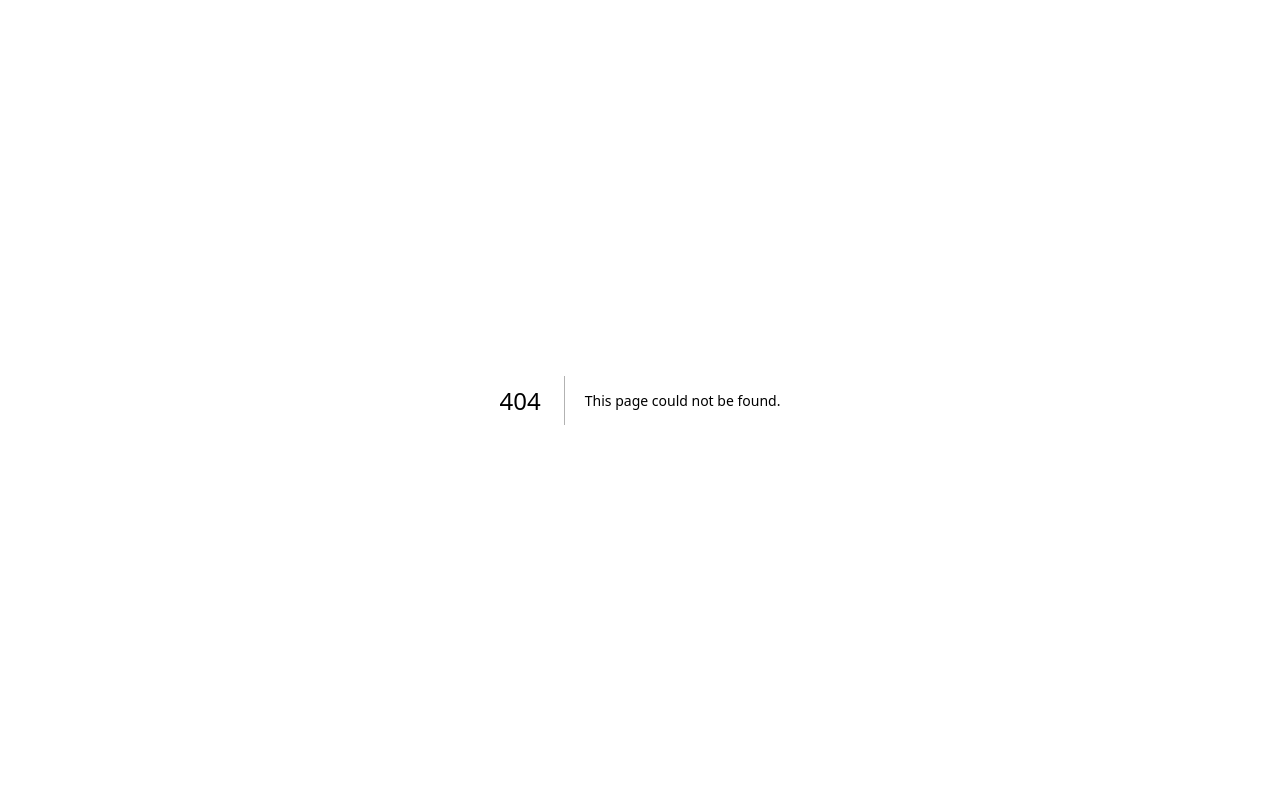
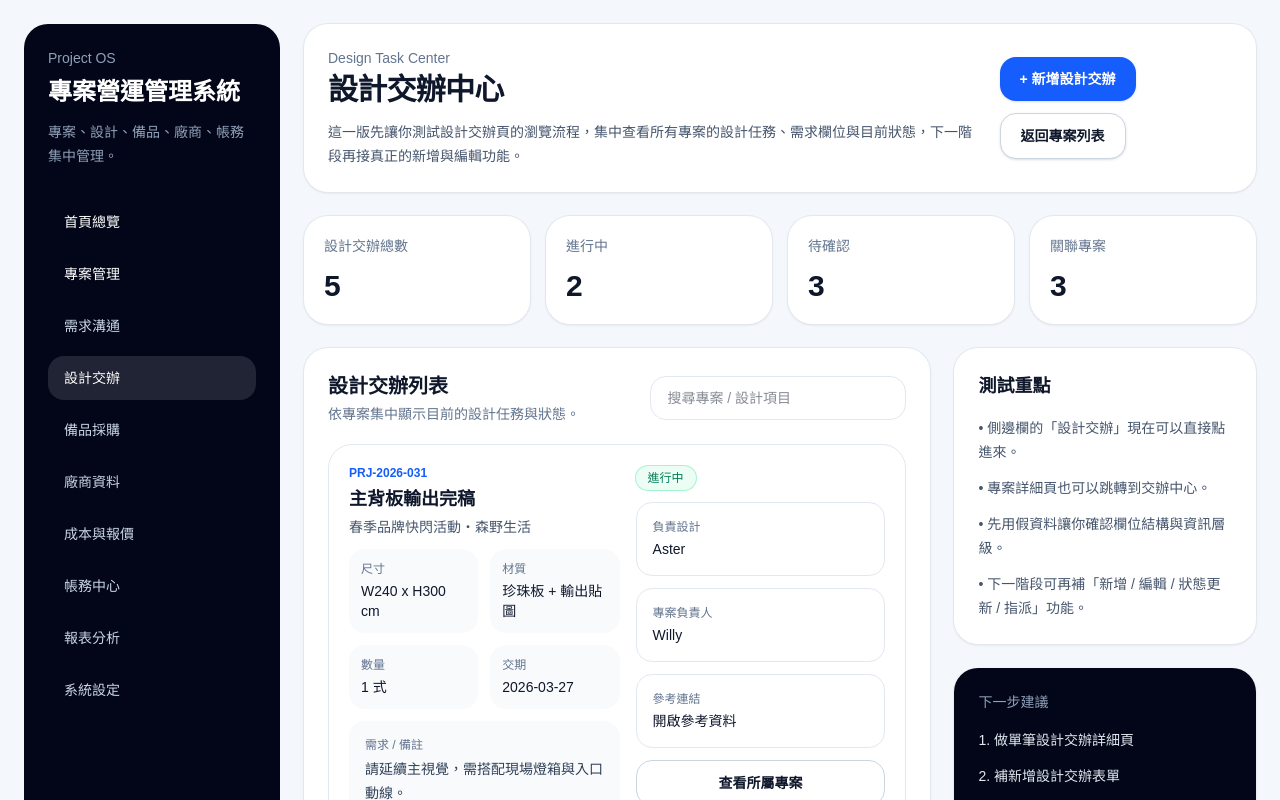
Before and after one commit to willy841/projectflow, a Next.js app: page /design-tasks in a window 1280 px wide. Before the commit this address had no page. Shown: the top 800 px of the page. Built offline with nearby package versions, Linux system fonts and the light colour scheme.

Commit message:
feat: add design task center page

```diff
--- /dev/null
+++ b/src/app/design-tasks/page.tsx
@@ -0,0 +1,185 @@
+import Link from "next/link";
+import { AppShell } from "@/components/app-shell";
+import { getStatusClass, projects } from "@/components/project-data";
+
+const designTaskGroups = projects.flatMap((project) =>
+  project.designTasks.map((task, index) => ({
+    id: `${project.id}-${index}`,
+    projectId: project.id,
+    projectName: project.name,
+    projectCode: project.code,
+    client: project.client,
+    owner: project.owner,
+    title: task.title,
+    assignee: task.assignee,
+    due: task.due,
+    status: task.status,
+    size: index === 0 ? "W240 x H300 cm" : "A1 / 594 x 841 mm",
+    material: index === 0 ? "珍珠板 + 輸出貼圖" : "海報紙 + 霧膜",
+    quantity: index === 0 ? "1 式" : "2 張",
+    referenceUrl: "https://example.com/reference",
+    note: index === 0 ? "請延續主視覺，需搭配現場燈箱與入口動線。" : "需保留二次修改空間，週五前送審。",
+  }))
+);
+
+export default function DesignTasksPage() {
+  return (
+    <AppShell activePath="/design-tasks">
+      <header className="rounded-3xl bg-white p-6 shadow-sm ring-1 ring-slate-200">
+        <div className="flex flex-col gap-5 xl:flex-row xl:items-center xl:justify-between">
+          <div>
+            <p className="text-sm text-slate-500">Design Task Center</p>
+            <h2 className="mt-1 text-3xl font-semibold tracking-tight text-slate-900">設計交辦中心</h2>
+            <p className="mt-3 max-w-3xl text-sm leading-6 text-slate-600">
+              這一版先讓你測試設計交辦頁的瀏覽流程，集中查看所有專案的設計任務、需求欄位與目前狀態，下一階段再接真正的新增與編輯功能。
+            </p>
+          </div>
+
+          <div className="flex flex-wrap gap-3">
+            <button className="rounded-2xl bg-blue-600 px-5 py-3 text-sm font-semibold text-white shadow-sm transition hover:bg-blue-700">
+              + 新增設計交辦
+            </button>
+            <Link
+              href="/projects"
+              className="rounded-2xl border border-slate-300 bg-white px-5 py-3 text-sm font-semibold text-slate-800 shadow-sm transition hover:bg-slate-50"
+            >
+              返回專案列表
+            </Link>
+          </div>
+        </div>
+      </header>
+
+      <section className="grid gap-4 md:grid-cols-2 xl:grid-cols-4">
+        <article className="rounded-3xl bg-white p-5 shadow-sm ring-1 ring-slate-200">
+          <p className="text-sm text-slate-500">設計交辦總數</p>
+          <p className="mt-3 text-3xl font-semibold tracking-tight text-slate-900">{designTaskGroups.length}</p>
+        </article>
+        <article className="rounded-3xl bg-white p-5 shadow-sm ring-1 ring-slate-200">
+          <p className="text-sm text-slate-500">進行中</p>
+          <p className="mt-3 text-3xl font-semibold tracking-tight text-slate-900">
+            {designTaskGroups.filter((task) => task.status === "進行中").length}
+          </p>
+        </article>
+        <article className="rounded-3xl bg-white p-5 shadow-sm ring-1 ring-slate-200">
+          <p className="text-sm text-slate-500">待確認</p>
+          <p className="mt-3 text-3xl font-semibold tracking-tight text-slate-900">
+            {designTaskGroups.filter((task) => task.status === "待確認").length}
+          </p>
+        </article>
+        <article className="rounded-3xl bg-white p-5 shadow-sm ring-1 ring-slate-200">
+          <p className="text-sm text-slate-500">關聯專案</p>
+          <p className="mt-3 text-3xl font-semibold tracking-tight text-slate-900">{projects.length}</p>
+        </article>
+      </section>
+
+      <section className="grid gap-6 xl:grid-cols-[1.35fr_0.65fr]">
+        <article className="rounded-3xl bg-white p-6 shadow-sm ring-1 ring-slate-200">
+          <div className="mb-5 flex items-center justify-between">
+            <div>
+              <h3 className="text-xl font-semibold text-slate-900">設計交辦列表</h3>
+              <p className="mt-1 text-sm text-slate-500">依專案集中顯示目前的設計任務與狀態。</p>
+            </div>
+            <div className="flex gap-3">
+              <input
+                placeholder="搜尋專案 / 設計項目"
+                className="h-11 w-64 rounded-2xl border border-slate-200 px-4 text-sm outline-none focus:border-slate-400"
+              />
+            </div>
+          </div>
+
+          <div className="space-y-4">
+            {designTaskGroups.map((task) => (
+              <div key={task.id} className="rounded-3xl border border-slate-200 p-5 transition hover:border-slate-300 hover:bg-slate-50/70">
+                <div className="flex flex-col gap-4 lg:flex-row lg:items-start lg:justify-between">
+                  <div className="space-y-3">
+                    <div>
+                      <p className="text-xs font-semibold text-blue-600">{task.projectCode}</p>
+                      <h4 className="mt-1 text-lg font-semibold text-slate-900">{task.title}</h4>
+                      <p className="mt-1 text-sm text-slate-600">{task.projectName}・{task.client}</p>
+                    </div>
+
+                    <div className="grid gap-3 md:grid-cols-2">
+                      <div className="rounded-2xl bg-slate-50 p-3">
+                        <p className="text-xs text-slate-500">尺寸</p>
+                        <p className="mt-1 text-sm font-medium text-slate-900">{task.size}</p>
+                      </div>
+                      <div className="rounded-2xl bg-slate-50 p-3">
+                        <p className="text-xs text-slate-500">材質</p>
+                        <p className="mt-1 text-sm font-medium text-slate-900">{task.material}</p>
+                      </div>
+                      <div className="rounded-2xl bg-slate-50 p-3">
+                        <p className="text-xs text-slate-500">數量</p>
+                        <p className="mt-1 text-sm font-medium text-slate-900">{task.quantity}</p>
+                      </div>
+                      <div className="rounded-2xl bg-slate-50 p-3">
+                        <p className="text-xs text-slate-500">交期</p>
+                        <p className="mt-1 text-sm font-medium text-slate-900">{task.due}</p>
+                      </div>
+                    </div>
+
+                    <div className="rounded-2xl bg-slate-50 p-4">
+                      <p className="text-xs text-slate-500">需求 / 備註</p>
+                      <p className="mt-1 text-sm leading-6 text-slate-700">{task.note}</p>
+                    </div>
+                  </div>
+
+                  <div className="w-full max-w-xs space-y-3 lg:w-72">
+                    <span className={`inline-flex rounded-full px-3 py-1 text-xs font-medium ring-1 ${getStatusClass(task.status)}`}>
+                      {task.status}
+                    </span>
+
+                    <div className="rounded-2xl border border-slate-200 p-4">
+                      <p className="text-xs text-slate-500">負責設計</p>
+                      <p className="mt-1 text-sm font-medium text-slate-900">{task.assignee}</p>
+                    </div>
+
+                    <div className="rounded-2xl border border-slate-200 p-4">
+                      <p className="text-xs text-slate-500">專案負責人</p>
+                      <p className="mt-1 text-sm font-medium text-slate-900">{task.owner}</p>
+                    </div>
+
+                    <div className="rounded-2xl border border-slate-200 p-4">
+                      <p className="text-xs text-slate-500">參考連結</p>
+                      <a href={task.referenceUrl} target="_blank" rel="noreferrer" className="mt-1 block text-sm font-medium text-blue-600 underline-offset-4 hover:underline">
+                        開啟參考資料
+                      </a>
+                    </div>
+
+                    <Link
+                      href={`/projects/${task.projectId}`}
+                      className="inline-flex w-full items-center justify-center rounded-2xl border border-slate-300 bg-white px-4 py-3 text-sm font-semibold text-slate-800 transition hover:bg-slate-50"
+                    >
+                      查看所屬專案
+                    </Link>
+                  </div>
+                </div>
+              </div>
+            ))}
+          </div>
+        </article>
+
+        <aside className="space-y-6">
+          <div className="rounded-3xl bg-white p-6 shadow-sm ring-1 ring-slate-200">
+            <h3 className="text-lg font-semibold text-slate-900">測試重點</h3>
+            <ul className="mt-4 space-y-3 text-sm leading-6 text-slate-600">
+              <li>• 側邊欄的「設計交辦」現在可以直接點進來。</li>
+              <li>• 專案詳細頁也可以跳轉到交辦中心。</li>
+              <li>• 先用假資料讓你確認欄位結構與資訊層級。</li>
+              <li>• 下一階段可再補「新增 / 編輯 / 狀態更新 / 指派」功能。</li>
+            </ul>
+          </div>
+
+          <div className="rounded-3xl bg-slate-950 p-6 text-white shadow-sm">
+            <p className="text-sm text-slate-400">下一步建議</p>
+            <div className="mt-4 space-y-3 text-sm leading-6 text-slate-200">
+              <p>1. 做單筆設計交辦詳細頁</p>
+              <p>2. 補新增設計交辦表單</p>
+              <p>3. 把設計交辦掛回各專案內可管理</p>
+              <p>4. 接資料庫後再做真正 CRUD</p>
+            </div>
+          </div>
+        </aside>
+      </section>
+    </AppShell>
+  );
+}
--- a/src/app/projects/[id]/page.tsx
+++ b/src/app/projects/[id]/page.tsx
@@ -116,7 +116,7 @@ export default async function ProjectDetailPage({
               <h3 className="text-xl font-semibold">設計交辦</h3>
               <p className="mt-1 text-sm text-slate-500">後續可延伸為完整設計任務 CRUD。</p>
             </div>
-            <button className="text-sm font-medium text-slate-700">+ 新增設計交辦</button>
+            <Link href="/design-tasks" className="text-sm font-medium text-slate-700 hover:text-blue-600">+ 前往設計交辦</Link>
           </div>
 
           <div className="space-y-3">
--- a/src/components/app-shell.tsx
+++ b/src/components/app-shell.tsx
@@ -5,7 +5,7 @@ const navItems = [
   { label: "首頁總覽", href: "/" },
   { label: "專案管理", href: "/projects" },
   { label: "需求溝通", href: "#" },
-  { label: "設計交辦", href: "#" },
+  { label: "設計交辦", href: "/design-tasks" },
   { label: "備品採購", href: "#" },
   { label: "廠商資料", href: "#" },
   { label: "成本與報價", href: "#" },
```
